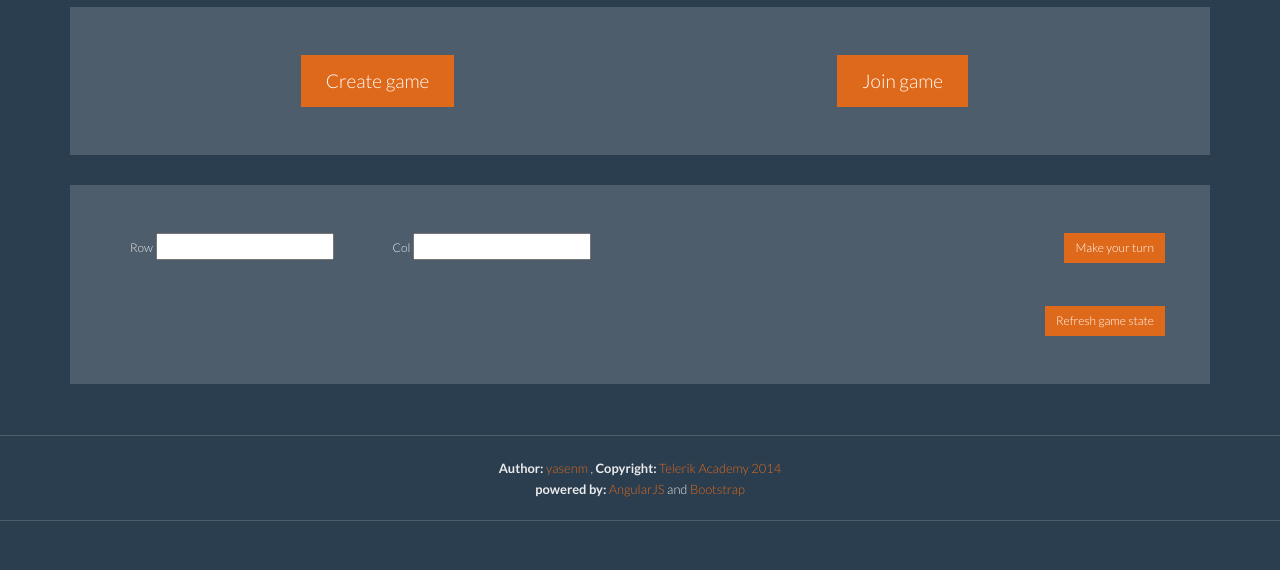
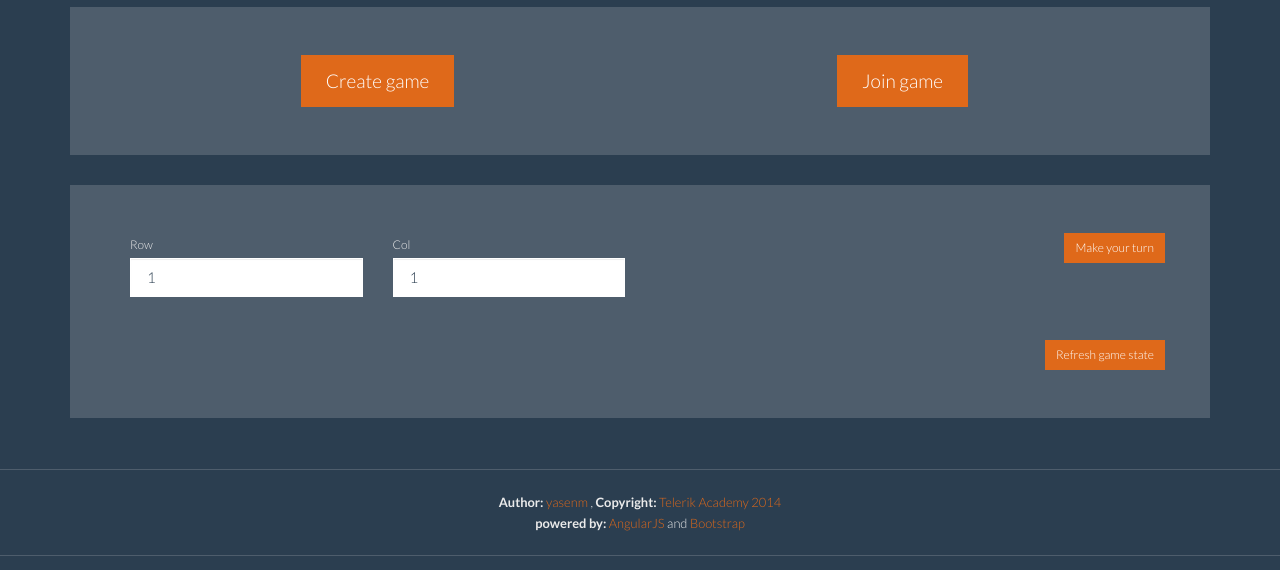
Before and after one commit to yasenm/TicTacToe.AngularClient, a plain HTML site: page index.html at #/play-game in a window 1280 px wide. Shown: the part 54-624 px from the top of the page. Drawn offline with Linux system fonts and the light colour scheme; no server answers.

Commit message:
Few minor changes on the input for turn and setInterval still not working

```diff
--- a/js/controllers/GameController.js
+++ b/js/controllers/GameController.js
@@ -10,6 +10,7 @@ tictactoeApp.controller('GameController',
         };
         $scope.currentTurnFor = '';
         $scope.identity = identity;
+
         setInterval(UpdateGameBoard($scope.board), 2000);
 
         $scope.createGame = function () {
--- a/views/play-game.html
+++ b/views/play-game.html
@@ -14,16 +14,17 @@
         <div class="row">
             <div class="col-lg-3">
                 <label for="row">Row</label>
-                <input type="number" id="row" ng-model="currentTurn.Row"/>
+                <input class="form-control" type="number" id="row" value="1" min="1" max="3"  ng-model="currentTurn.Row"/>
             </div>
             <div class="col-lg-3">
                 <label for="col">Col</label>
-                <input type="number" id="col" ng-model="currentTurn.Col"/>
+                <input class="form-control" type="number" id="col" value="1" min="1" max="3" ng-model="currentTurn.Col"/>
             </div>
             <a href="" class="btn btn-primary btn-sm pull-right" ng-click="makeTurn(currentTurn)">Make your turn</a>
         </div>
         <br/>
         <br/>
+
         <div class="row">
             <div class="col-lg-6">
                 <div class="gamefield text-center">
```
